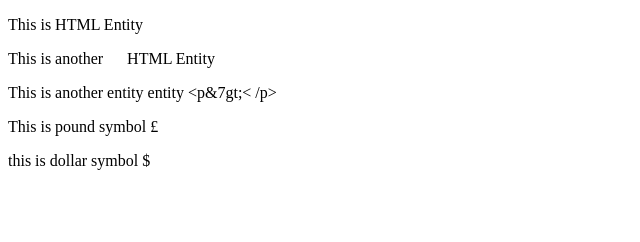
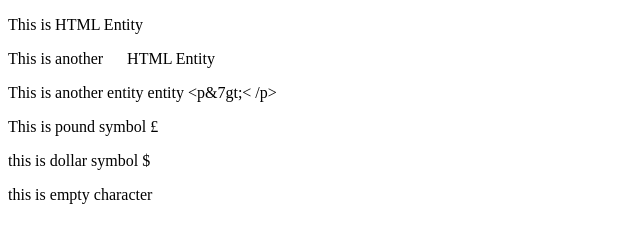
Before and after one commit to Priyaverma0596/web_development_learning, a plain HTML site: page HTMLPratcice/HTMlentities.html in a window 1280 px wide. Shown: the whole page, without its empty margins (0-640 px from the left). Drawn offline with Linux system fonts and the light colour scheme.

Commit message:
Complete second day task of html entities

```diff
--- a/HTMLPratcice/HTMlentities.html
+++ b/HTMLPratcice/HTMlentities.html
@@ -17,7 +17,9 @@
             <p>This is pound symbol &pound;</p>
             <!--to print dollar-->
             <p>this is dollar symbol &dollar;</p>
-            <!--copyright-->
+            <!--empty character-->
+            <p>this is empty character &#8203;</p>
+
     </div>
     </body>
     </html>
```
